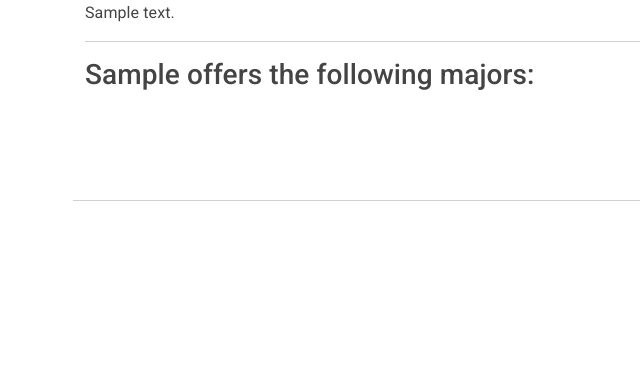
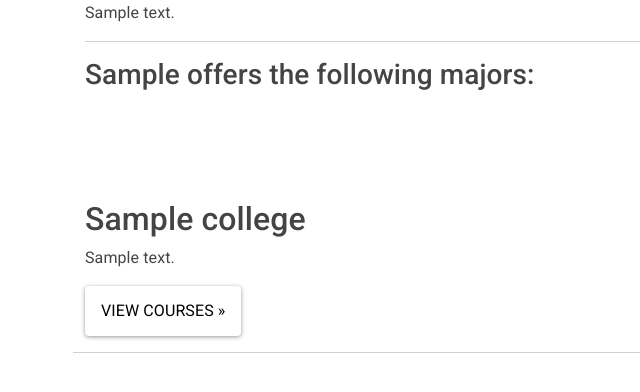
Before and after one commit to ProfessorKazarinoff/transfer, a Django app: template templates/college_detail.html in a window 1280 px wide. Shown: the part 170-562 px from the top of the page, without its empty margins (0-640 px from the left). Run offline with Django 3.2, Linux system fonts and the light colour scheme; the template is opened without the code that fills it: values that come from a table or form of the project are taken from there, others are empty; tables that the repository leaves empty hold one stand-in row (values such as "Sample post"); some libraries are stand-ins or nearby versions.

Commit message:
working on reverse lookup for college major list

```diff
--- a/colleges/views.py
+++ b/colleges/views.py
@@ -7,6 +7,8 @@ from .models import College
 
 class CollegeDetailView(DetailView):
     model = College
+    #template_objects = College.objects.filter(collegemajor__major__abbreviation="ME")
+    #extra_context={'majors': template_objects}
     template_name = "college_detail.html"
 
 
--- a/templates/college_detail.html
+++ b/templates/college_detail.html
@@ -20,11 +20,11 @@
 <div class="container">
     <!-- Example row of columns -->
     <div class="row">
-      {% for major in college.majors.all %}
+      {% for major in majors %}
       <div class="col-md-4">
         <h2>{{ major.name }}</h2>
         <p>{{ major.description }}</p>
-        <p><a class="btn btn-secondary" href="{% url 'major_detail' major.slug %}" role="button">View Courses &raquo;</a></p>
+        <p><a class="btn btn-secondary" href="{% url 'college_major_detail' college_major.id %}" role="button">View Courses &raquo;</a></p>
       </div>
       {% endfor %}
     <hr>
```
